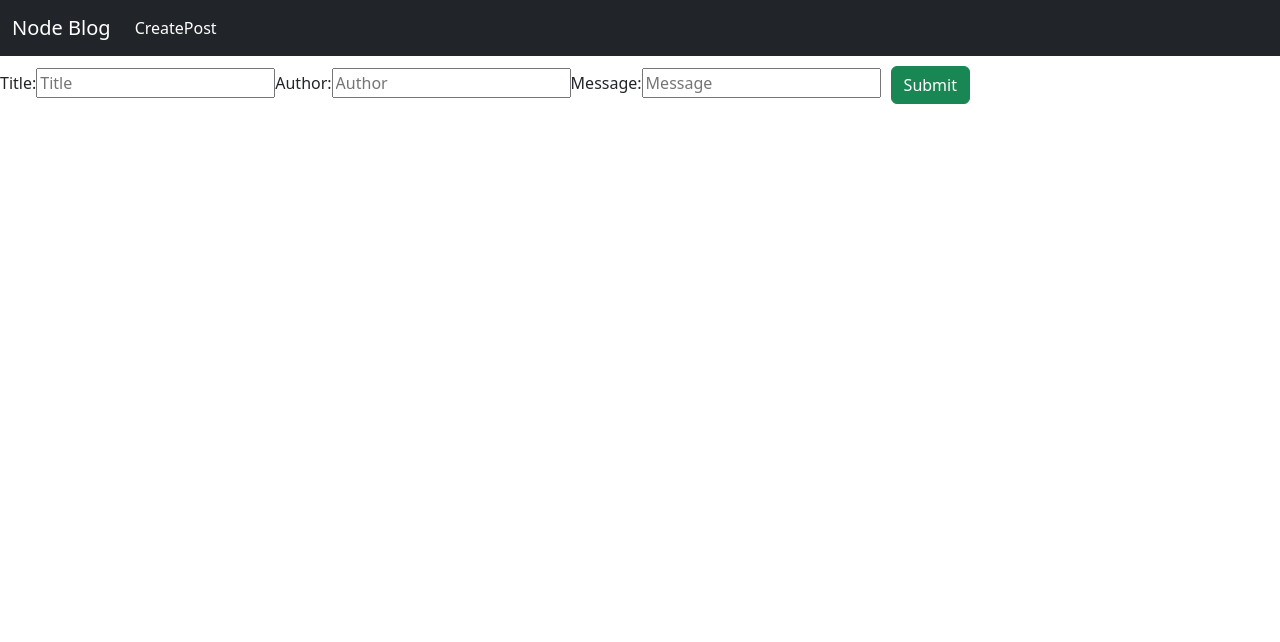
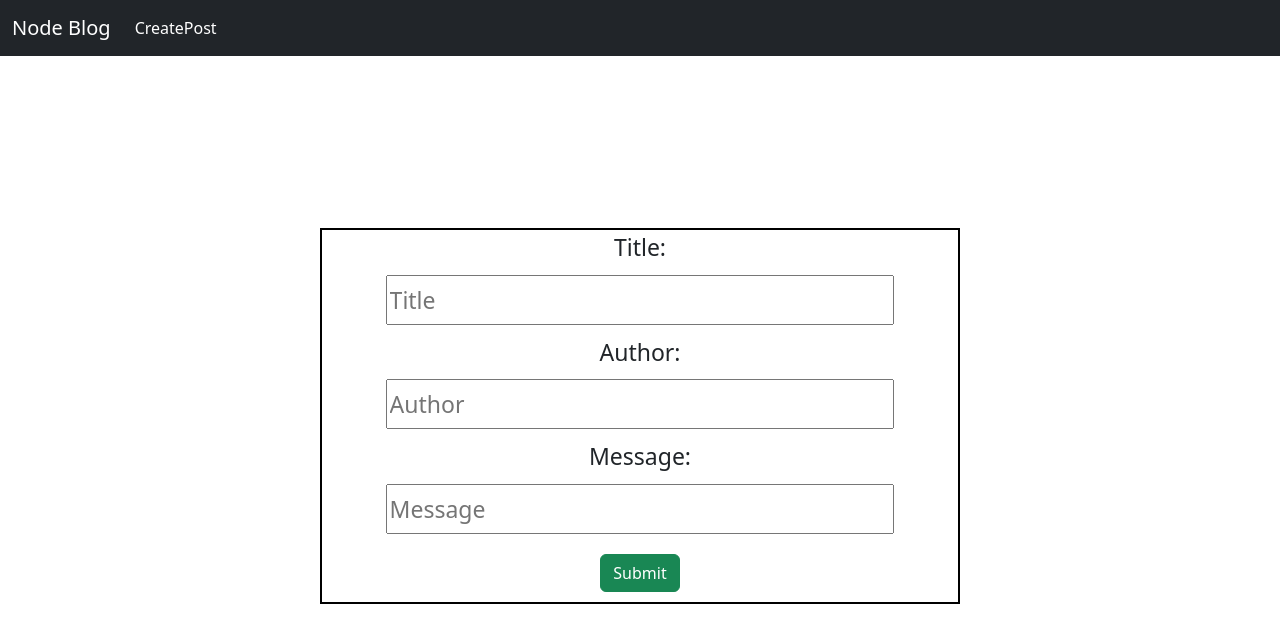
Before and after one commit to AbobakerSaeed12/capstone-project, a React (Create React App) app: page /CreatePost in a window 1280 px wide. Shown: the top 642 px of the page. Built offline with nearby package versions, Linux system fonts and the light colour scheme.

Commit message:
form styles

```diff
--- a/src/components/CreatePost.css
+++ b/src/components/CreatePost.css
@@ -0,0 +1,24 @@
+.form {
+    display: flex;
+    justify-content: center;
+    align-items: center;
+    height: calc(100vh - 80px);
+  }
+
+form {
+    display: flex;
+    flex-direction: column;
+    justify-content: center;
+    align-items: center;
+    min-height: 50%;
+    min-width: 50%;
+    border: 2px solid black;
+    font-size: 23px;
+}
+
+form input {
+    width: 80%;
+    height: 50px;
+    margin: 10px;
+    font-size: 23px;
+  }
```
